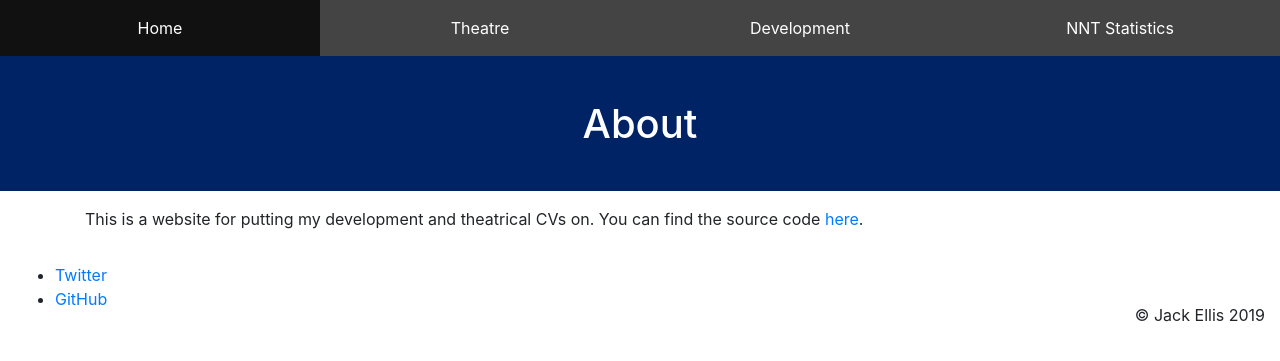
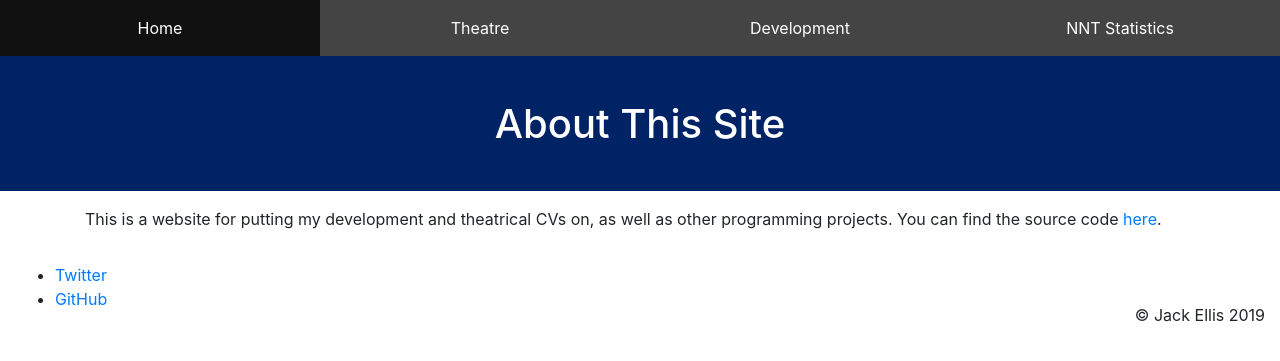
Before and after one commit to GingertronMk1/gingertronmk1.github.io, a Jekyll site: the page built from about.md, in a window 1280 px wide. Shown: the top 361 px of the page. Built offline with Jekyll 4.4.1, drawn with Linux system fonts in a browser that asks for light colours.

Commit message:
Updated About page

```diff
--- a/about.md
+++ b/about.md
@@ -1,8 +1,8 @@
 ---
 layout: default
-title: About
+title: About This Site
 permalink: /about/
 ---
 
-This is a website for putting my development and theatrical CVs on.
+This is a website for putting my development and theatrical CVs on, as well as other programming projects.
 You can find the source code [here](https://github.com/gingertronmk1/gingertronmk1.github.io).
```
